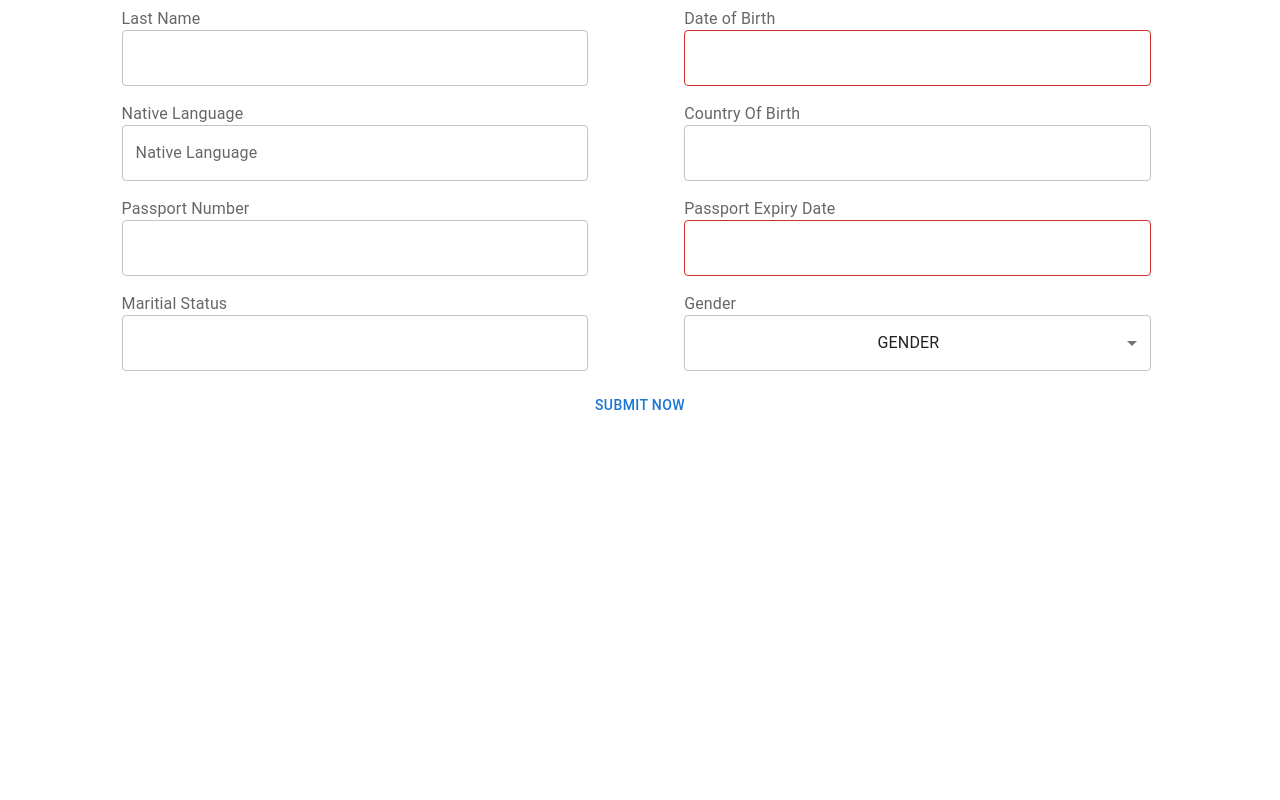
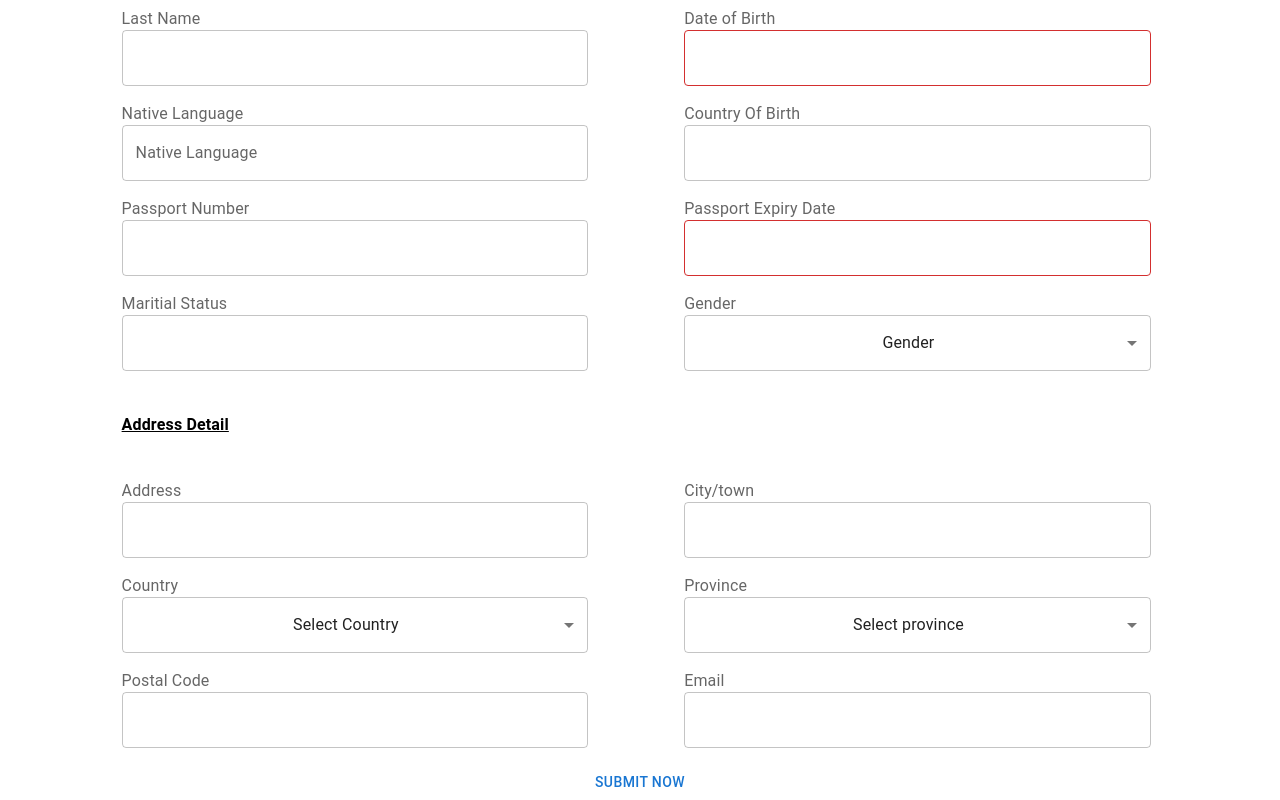
Before and after one commit to cecililu/studentform, a React (Create React App) app: page / in a window 1280 px wide. Shown: the part 304-1104 px from the top of the page. Before the commit the page ends 800 px from the top, so only its background shows below. Built offline with nearby package versions, Linux system fonts and the light colour scheme.

Commit message:
added addres form

```diff
--- a/src/Form.js
+++ b/src/Form.js
@@ -5,6 +5,7 @@ import { Button, Container,  Typography } from '@mui/material';
 import { LocalizationProvider } from '@mui/x-date-pickers'
 import { AdapterDateFns } from '@mui/x-date-pickers/AdapterDateFns'
 import { Personal } from './Personal';
+import { Addresss } from './address';
 export const Form = () => {
 
 
@@ -19,7 +20,11 @@ export const Form = () => {
       passportNumber:'',
       passportExpiry:'',
       maritialStatus:'',
-      gender:''
+      gender:'',
+      address:'',
+      city:"",
+      province:'',
+      residingcountry:'',
 
     },
     onSubmit: values => {
@@ -51,6 +56,7 @@ export const Form = () => {
   <Container  sx={{mt:4,mx:1,margin:'auto'}}>
     <form onSubmit={formik.handleSubmit}>
      <Personal setselectedDate={setselectedDate}  selectedDate={selectedDate} gender={gender} setGender={setGender} formik={formik}/>
+     <Addresss formik={formik}/>
      <Button sx={{margin:'auto'}} type='submit'>Submit now</Button>
      </form>
   </Container>
--- a/src/Personal.js
+++ b/src/Personal.js
@@ -1,9 +1,5 @@
 import {  Box, InputLabel, MenuItem, Select, Stack, TextField, Typography } from "@mui/material"
 import { DatePicker } from "@mui/x-date-pickers"
-// import SelectUnstyled from '@mui/base/SelectUnstyled';
-// import OptionUnstyled from '@mui/base/OptionUnstyled';
-
-
 import React from 'react'
 
 
@@ -40,7 +36,7 @@ export const Personal = ({selectedDate, setselectedDate,gender,setGender,formik}
         <Stack direction='column' alignItems="start" sx={{ width:'45%' }}>
             <InputLabel htmlFor="dob"> Date of Birth</InputLabel>
             <DatePicker id='dob' sx={{width:'100%' }} name='dob' renderInput={(params)=><TextField {...params} sx={{width: '100%'}}/>}
-            value={formik.values.dob} onChange={formik.handleChange}/>
+             selected={formik.values.dob} value={formik.values.dob} onChange={formik.setFeildValue}/>
        </Stack>
   </Stack>
 
@@ -68,7 +64,7 @@ export const Personal = ({selectedDate, setselectedDate,gender,setGender,formik}
        <Stack direction='column' alignItems="start" sx={{ width:'45%' }}>
             <InputLabel htmlFor="passportExpiry"> Passport Expiry Date</InputLabel>
             <DatePicker name='passportExpiry' id='passportExpiry' sx={{width:'100px' }}   renderInput={(params)=><TextField {...params} sx={{width: '100%'}}/>}
-            value={formik.values.passportExpiry}  onChange={formik.handleChange} />
+           selected={formik.values.dob} value={formik.values.passportExpiry} onChange={formik.setFeildValue}/>
         </Stack>
   </Stack>
 
@@ -83,7 +79,7 @@ export const Personal = ({selectedDate, setselectedDate,gender,setGender,formik}
             <InputLabel htmlFor="pass-exp">Gender</InputLabel>
             <Select displayEmpty value={formik.values.gender} sx ={{width:'100%'}} id='gender' name='gender' onChange={formik.handleChange}>
 
-              <MenuItem value ='' disabled >{formik.values.gender ||"GENDER"}</MenuItem>
+              <MenuItem value ='' disabled >{formik.values.gender ||"Gender"}</MenuItem>
               <MenuItem value={'male'}>Male</MenuItem>
               <MenuItem value={"female"}>Female</MenuItem>
               <MenuItem value={"others"}>Other</MenuItem>
--- /dev/null
+++ b/src/address.js
@@ -0,0 +1,67 @@
+import {  Box, InputLabel, MenuItem, Select, Stack, TextField, Typography } from "@mui/material"
+import { DatePicker } from "@mui/x-date-pickers"
+import React from 'react'
+
+export const Addresss = ({formik}) => {
+  return (
+    <Box  alignItems="center" minHeight="" sx={{width:'90%',margin:'auto'}}>
+    <Typography align='left' variant="subtitle1" component="h4" sx={{my:5,fontWeight: 'bold',textDecoration: 'underline'}} >
+      Address Detail
+    </Typography>
+   <Stack direction='row' columnGap={12} justifyContent='start' sx={{mb:2,}}>
+
+      <Stack direction='column' alignItems="start" sx={{ width:'45%' }}>
+      <InputLabel htmlFor="address" >Address</InputLabel>
+      <TextField sx ={{ width:'100%' }} name='address' id="address" value={formik.values.FirstName} variant="outlined"  onChange={formik.handleChange} />
+      </Stack>
+
+
+      <Stack direction='column' alignItems="start" sx={{width:'45%' }}>
+      <InputLabel>City/town</InputLabel>
+      <TextField sx={{width:'100%'}} name='city' id="city"  variant="outlined" value={formik.values.email}  onChange={formik.handleChange}/>
+      </Stack>
+  </Stack>
+
+
+  <Stack direction='row' columnGap={12} justifyContent='start' sx={{mb:2}}>
+
+
+       <Stack direction='column' alignItems="start" sx={{ width:'45%' }}>
+            <InputLabel htmlFor="residingcountry">Country</InputLabel>
+            <Select displayEmpty value={formik.values.residingcountry} sx ={{width:'100%'}} id='residingcountry' name='residingcountry' onChange={formik.handleChange}>
+
+              <MenuItem value ='' disabled >{formik.values.residingcountry ||"Select Country"}</MenuItem>
+              <MenuItem value={'Nepal'}>Nepal</MenuItem>
+              <MenuItem value={"india"}>India</MenuItem>
+              <MenuItem value={"others"}>Other</MenuItem>
+            </Select>
+        </Stack>
+
+        <Stack direction='column' alignItems="start" sx={{ width:'45%' }}>
+            <InputLabel htmlFor="province">Province</InputLabel>
+            <Select displayEmpty value={formik.values.province} sx ={{width:'100%'}} id='province' name='province' onChange={formik.handleChange}>
+
+              <MenuItem value ='' disabled >{formik.values.province ||"Select province"}</MenuItem>
+              <MenuItem value={'Bagmati'}>Bagmat</MenuItem>
+              <MenuItem value={"Gandaki"}>Gandaki</MenuItem>
+              <MenuItem value={"others"}>Other</MenuItem>
+            </Select>
+        </Stack>
+  </Stack>
+
+  <Stack direction='row' columnGap={12} justifyContent='start' sx={{mb:2,}}>
+
+  <Stack direction='column' alignItems="start" sx={{ width:'45%' }}>
+  <InputLabel>Postal Code</InputLabel>
+  <TextField sx ={{ width:'100%' }} name='Postal Code' id="Postal Code" value={formik.values.FirstName} variant="outlined"  onChange={formik.handleChange} />
+  </Stack>
+
+
+  <Stack direction='column' alignItems="start" sx={{width:'45%' }}>
+  <InputLabel>Email</InputLabel>
+  <TextField sx={{width:'100%'}} name='email' id="email"  variant="outlined" value={formik.values.email}  onChange={formik.handleChange}/>
+  </Stack>
+</Stack>
+  </Box>
+  )
+}
```
